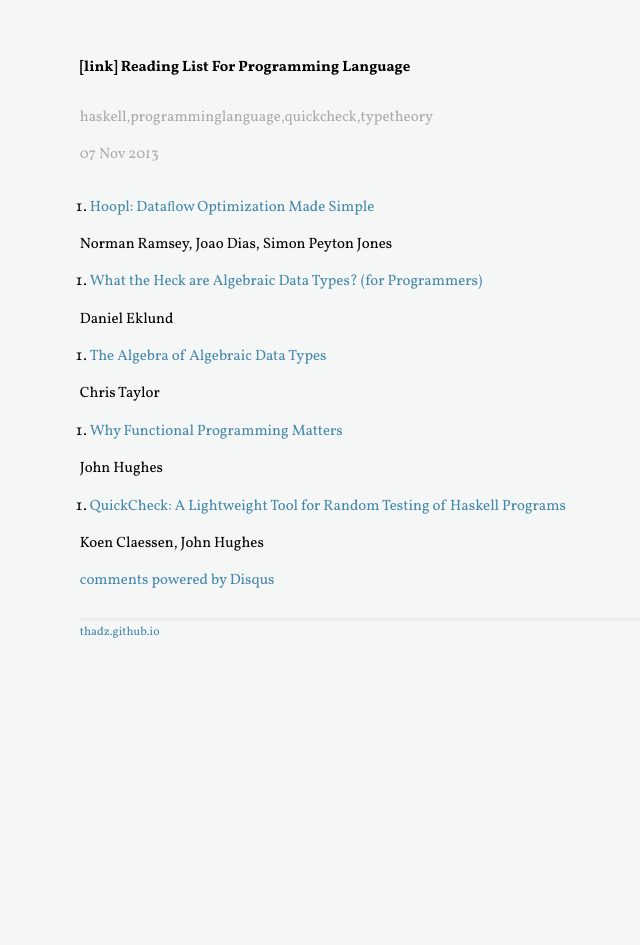
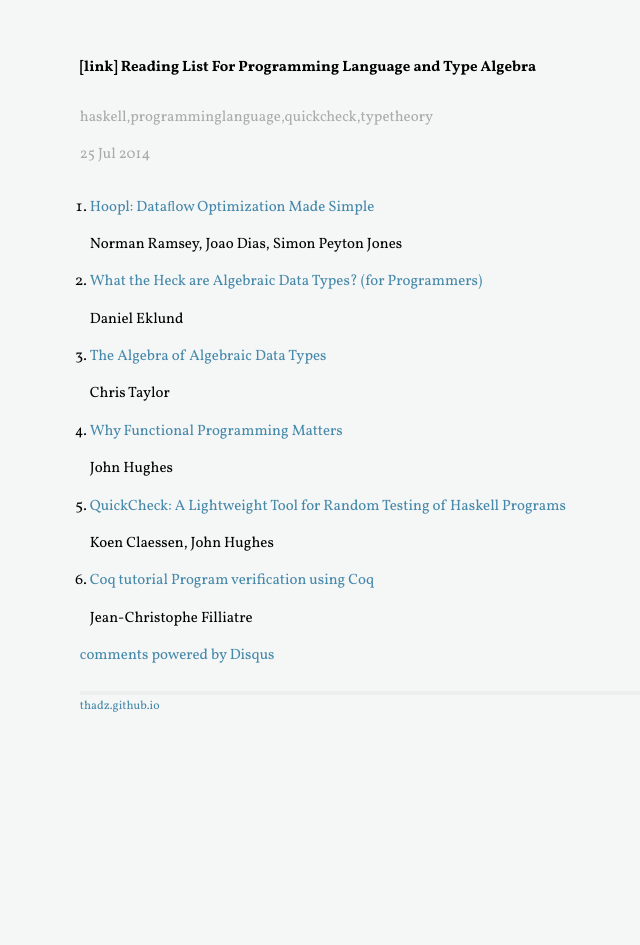
Before and after one commit to Thadz/thadz.github.io, a Jekyll site: the page built from _posts/2014-07-25-reading-list-for-programming-language-and-type-algebra.md, in a window 1280 px wide. Shown: the whole page, without its empty margins (37-677 px from the left). Built offline with Jekyll 4.4.1, drawn with Linux system fonts in a browser that asks for light colours; some web fonts are replaced; Markdown is read by kramdown in place of the engine named in the settings; comment, search, counter and statistics services are not loaded.

Commit message:
added Coq tutorial

```diff
--- a/_posts/2013-11-07-reading-list-for-programming-language.md
+++ b/_posts/2014-07-25-reading-list-for-programming-language-and-type-algebra.md
@@ -1,26 +1,30 @@
 ---
 layout: post
-title: "Reading List For Programming Language"
+title: "Reading List For Programming Language and Type Algebra"
 categories: link
 tags: haskell, programming language, quickcheck, type theory
 ---
 
 1. [Hoopl: Dataﬂow Optimization Made Simple](http://research.microsoft.com/en-us/um/people/simonpj/papers/c--/dfopt-popl10.pdf)
 
- Norman Ramsey, Joao Dias, Simon Peyton Jones
+   Norman Ramsey, Joao Dias, Simon Peyton Jones
 
 1. [What the Heck are Algebraic Data Types? (for Programmers)](http://merrigrove.blogspot.com/2011/12/another-introduction-to-algebraic-data.html)
 
- Daniel Eklund
+   Daniel Eklund
 
 1. [The Algebra of Algebraic Data Types](http://chris-taylor.github.io/blog/2013/02/10/the-algebra-of-algebraic-data-types/)
 
- Chris Taylor
+   Chris Taylor
 
 1. [Why Functional Programming Matters](http://www.cse.chalmers.se/~rjmh/Papers/whyfp.pdf)
 
- John Hughes
+   John Hughes
 
 1. [QuickCheck: A Lightweight Tool for Random Testing of Haskell Programs](http://fsl.cs.illinois.edu/images/3/3d/QuickL.pdf)
 
- Koen Claessen, John Hughes
+   Koen Claessen, John Hughes
+
+1. [Coq tutorial Program verification using Coq](http://www.cse.chalmers.se/research/group/logic/TypesSS05/Extra/filliatre_sl1.pdf)
+
+   Jean-Christophe Filliatre
```
Also changed, not shown: _posts/2014-07-25-reading-list-on-web-browser.md (+5 -5 lines).
